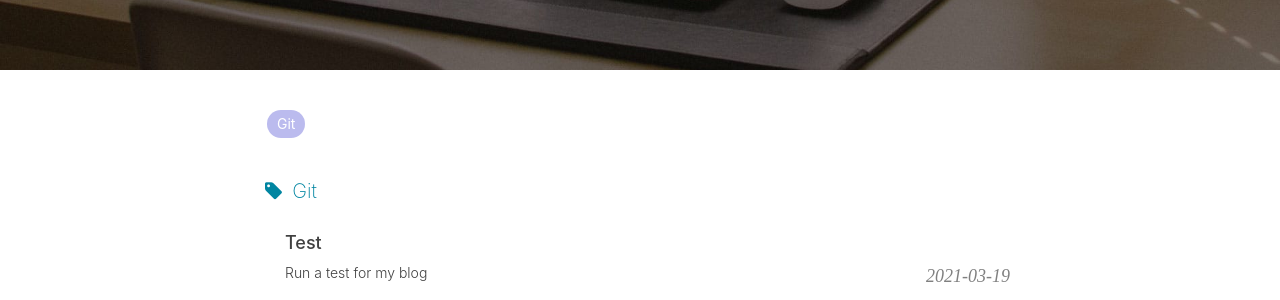
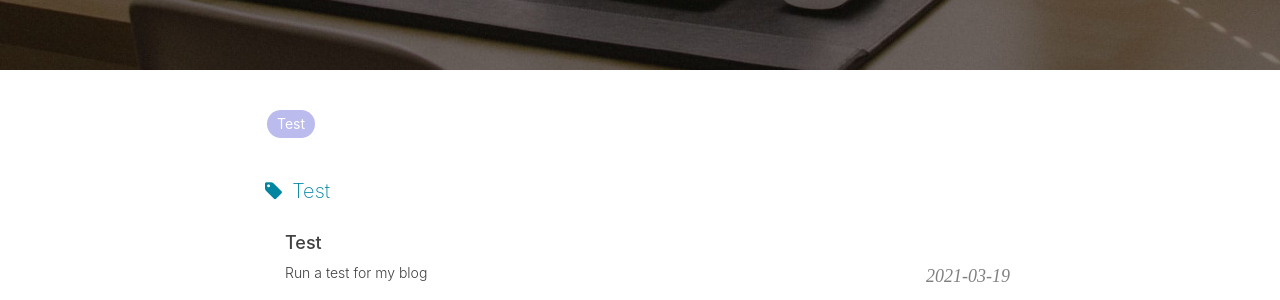
Before and after one commit to dlchen4/dlchen.github.io, a Jekyll site: the page built from tags.html, in a window 1280 px wide. Shown: the part 348-648 px from the top of the page. Built offline with Jekyll 4.4.1, drawn with Linux system fonts in a browser that asks for light colours; nearby versions of some CDN libraries; comment, search, counter and statistics services are not loaded.

Commit message:
Update 2021-03-19-Test.md

```diff
--- a/_posts/2021-03-19-Test.md
+++ b/_posts/2021-03-19-Test.md
@@ -7,7 +7,7 @@ author:     dlchen4
 header-img: img/post-web.jpg
 catalog: true
 tags:
-    - Git
+    - Test
 ---
 
 # Git基础
```
